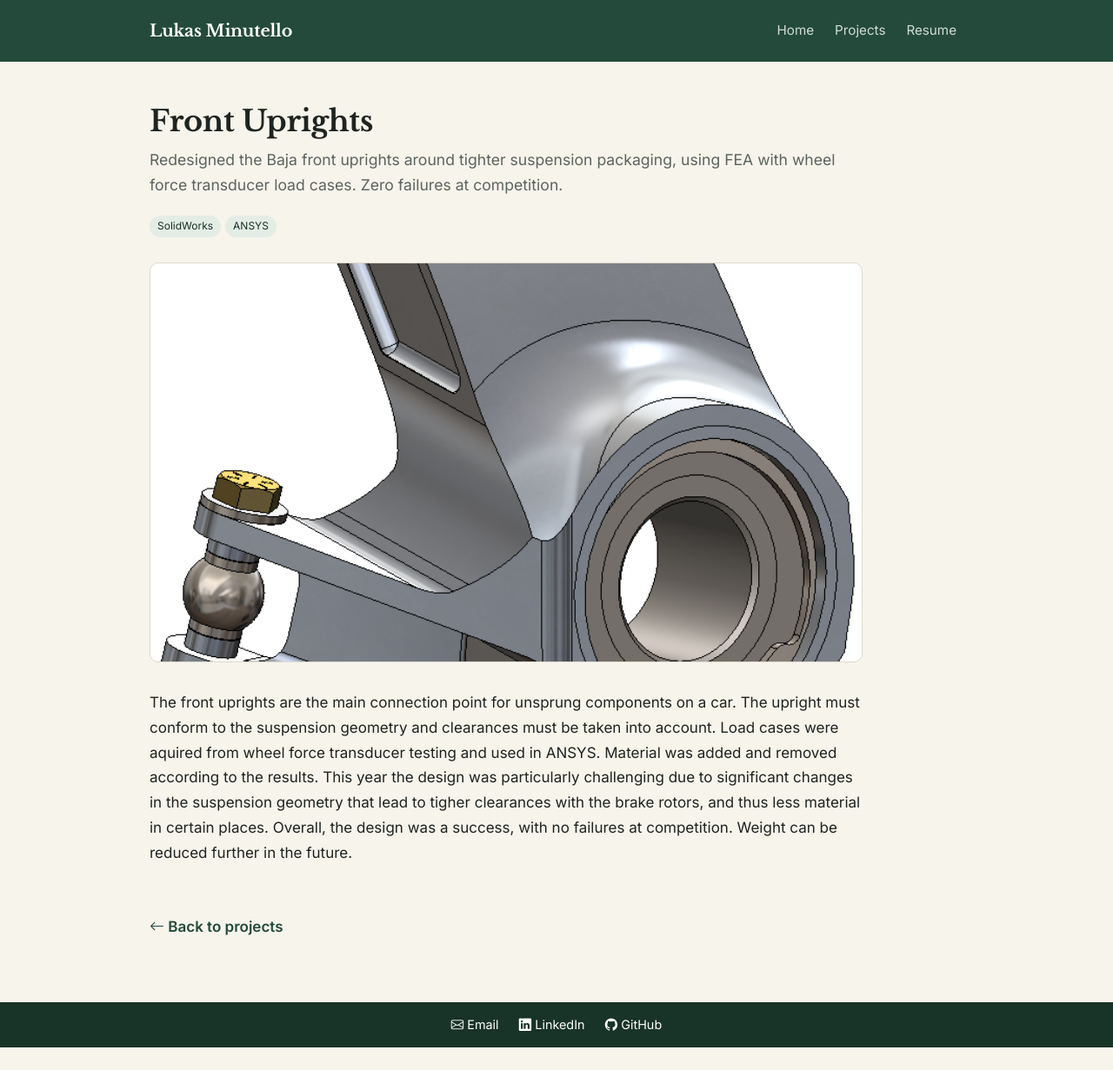
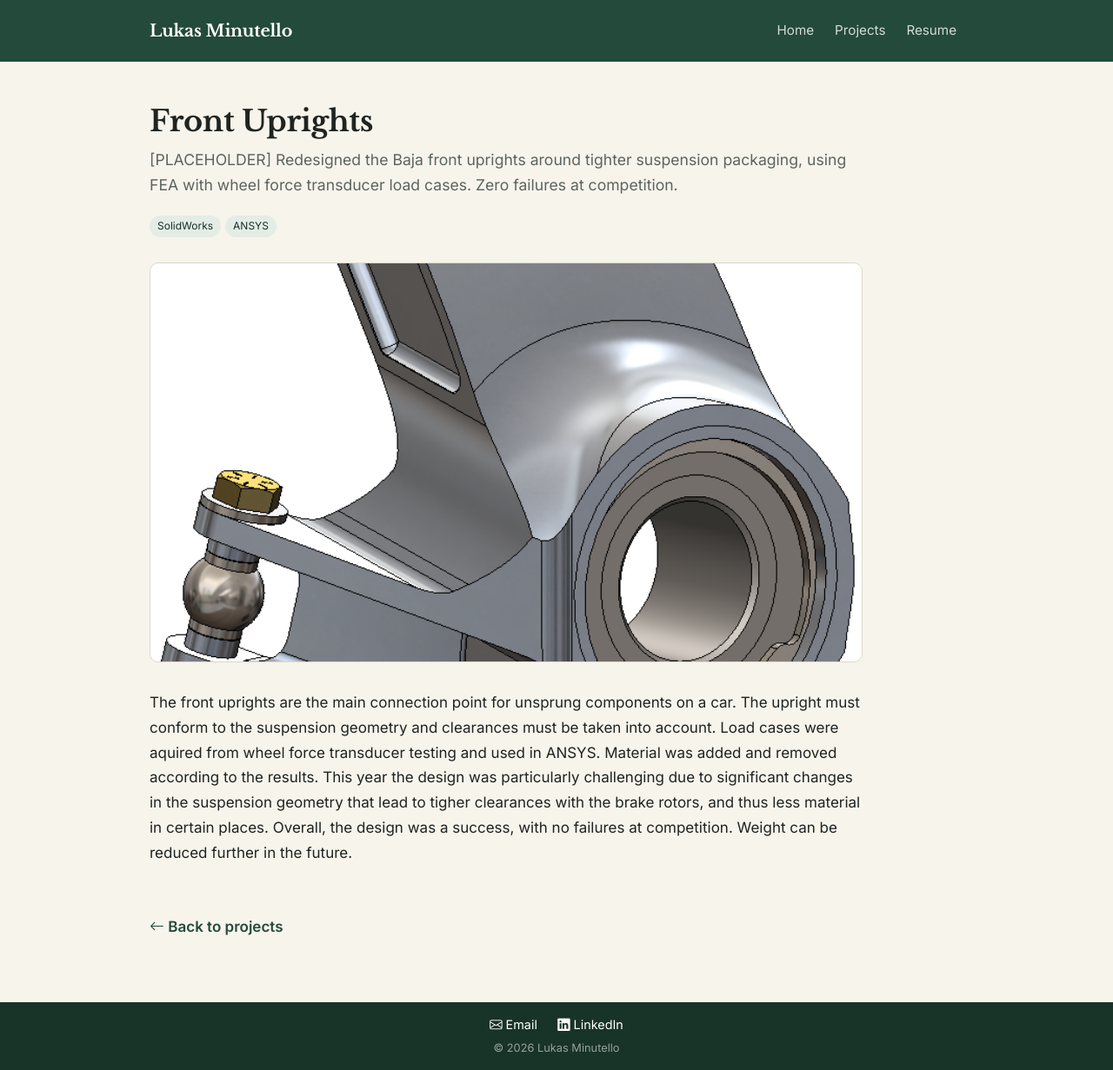
Before and after one commit to lminutello/LukasMinutello, a Jekyll site: the page built from _projects/2024-front-uprights.md, in a window 1280 px wide. Shown: the whole page at 87% size. Built offline with Jekyll 4.4.1, drawn with Linux system fonts in a browser that asks for light colours; before the commit the page ends 1205 px from its top, so only the background shows below that.

Commit message:
Resume page rework, footer tweaks, placeholder labels
- Resume page: typed-out resume as the main content, download button,
  small clickable PDF preview in the top right (stacks on mobile)
- Footer: drop GitHub link, add copyright year that updates client-side
- Mark Claude-written tagline/about/summaries with [PLACEHOLDER]
- Rename "Selected work" to "Projects" on the homepage
- Remove template placeholder CV.pdf

Co-Authored-By: Claude Opus 5.5 <noreply@anthropic.com>
Claude-Session: https://claude.ai/code/session_01APgtAAANrpUwGP3NcpSnbC

```diff
--- a/_layouts/default.html
+++ b/_layouts/default.html
@@ -45,10 +45,11 @@
       <div>
         <a href="mailto:{{ site.email }}"><i class="bi bi-envelope"></i> Email</a>
         <a href="https://www.linkedin.com/in/{{ site.linkedin }}"><i class="bi bi-linkedin"></i> LinkedIn</a>
-        <a href="https://github.com/{{ site.github }}"><i class="bi bi-github"></i> GitHub</a>
       </div>
+      <div class="copyright">&copy; <span id="year">{{ 'now' | date: '%Y' }}</span> {{ site.name }}</div>
     </div>
   </footer>
+  <script>document.getElementById('year').textContent = new Date().getFullYear();</script>
 
   <script src="https://cdn.jsdelivr.net/npm/bootstrap@5.3.2/dist/js/bootstrap.bundle.min.js"></script>
 </body>
--- a/_projects/2024-front-uprights.md
+++ b/_projects/2024-front-uprights.md
@@ -1,7 +1,7 @@
 ---
 order: 1
 featured: true
-summary: Redesigned the Baja front uprights around tighter suspension packaging, using FEA with wheel force transducer load cases. Zero failures at competition.
+summary: "[PLACEHOLDER] Redesigned the Baja front uprights around tighter suspension packaging, using FEA with wheel force transducer load cases. Zero failures at competition."
 layout: project
 title: Front Uprights
 description: Front Uprights for Cornell Baja Racing TG21 Car (2024-2025)
--- a/_sass/custom.scss
+++ b/_sass/custom.scss
@@ -69,6 +69,7 @@ footer {
   font-size: 0.9rem;
   a { color: #fff; margin: 0 0.6rem; text-decoration: none; }
   a:hover { color: #fff; text-decoration: underline; }
+  .copyright { margin-top: 4px; font-size: 0.8rem; color: rgba(255, 255, 255, 0.55); }
 }
 
 // ---------- Home hero ----------
@@ -209,3 +210,74 @@ footer {
   .hero-photo { width: 150px; height: 150px; }
   .hero h1 { font-size: 2rem; }
 }
+
+// ---------- Resume page ----------
+.resume-top {
+  display: flex;
+  justify-content: space-between;
+  align-items: flex-start;
+  gap: 24px;
+  padding-bottom: 1.5rem;
+  border-bottom: 1px solid $rule;
+  margin-bottom: 1rem;
+  h1 { margin: 0 0 0.3rem; }
+}
+.resume-sub { color: $muted; margin: 0 0 1rem; }
+
+.resume-preview {
+  flex-shrink: 0;
+  width: 150px;
+  text-decoration: none;
+  text-align: center;
+  font-size: 0.82rem;
+  color: $green;
+  img {
+    width: 100%;
+    display: block;
+    border: 1px solid $rule;
+    border-radius: 6px;
+    background: #fff;
+    margin-bottom: 6px;
+    transition: transform 0.2s, border-color 0.2s;
+  }
+  &:hover img { transform: translateY(-2px); border-color: $green; }
+}
+
+.resume {
+  max-width: 820px;
+  h2 {
+    font-size: 1.15rem;
+    color: $green;
+    border-bottom: 1px solid $rule;
+    padding-bottom: 6px;
+    margin: 2.2rem 0 1rem;
+  }
+  ul { margin: 0.35rem 0 0.9rem; padding-left: 1.2rem; }
+  li { margin-bottom: 0.25rem; font-size: 0.97rem; }
+}
+.r-entry { margin-bottom: 1.4rem; }
+.r-head, .r-sub, .r-role {
+  display: flex;
+  justify-content: space-between;
+  gap: 16px;
+  flex-wrap: wrap;
+  span { color: $muted; font-size: 0.92rem; white-space: nowrap; }
+}
+.r-head strong { font-size: 1.02rem; }
+.r-sub em, .r-role em { color: $ink; }
+.r-role { margin-top: 0.6rem; }
+.r-note { margin: 0.3rem 0 0; font-size: 0.95rem; }
+.r-skills {
+  display: grid;
+  grid-template-columns: 140px 1fr;
+  gap: 6px 16px;
+  dt { font-weight: 600; }
+  dd { margin: 0; }
+}
+
+@media (max-width: 680px) {
+  .resume-top { flex-direction: column-reverse; align-items: center; text-align: center; }
+  .resume-top .btn-row { justify-content: center; }
+  .resume-preview { width: 120px; }
+  .r-skills { grid-template-columns: 1fr; gap: 0 0; dd { margin-bottom: 8px; } }
+}
```
Also changed, not shown: _pages/resume.html (added, +120 -0 lines), _pages/resume.md (deleted, +0 -11 lines), _projects/MAE_4272_BladeDesignProject.md (+1 -1 lines), _projects/MAE_4300_Boeing737MaxCrisis_EthicalAnalysis.md (+1 -1 lines), index.md (+4 -4 lines), assets/images/resume-preview.png (added), 1 other file.
